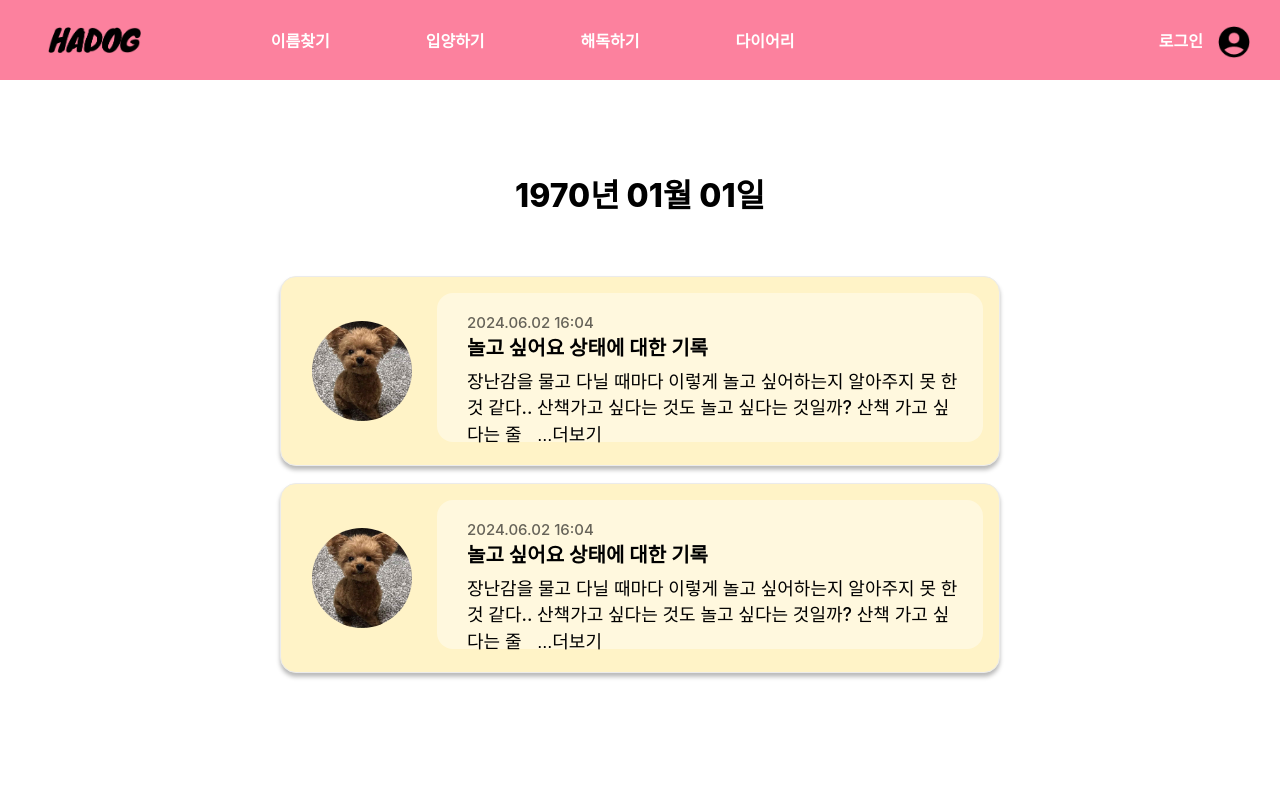
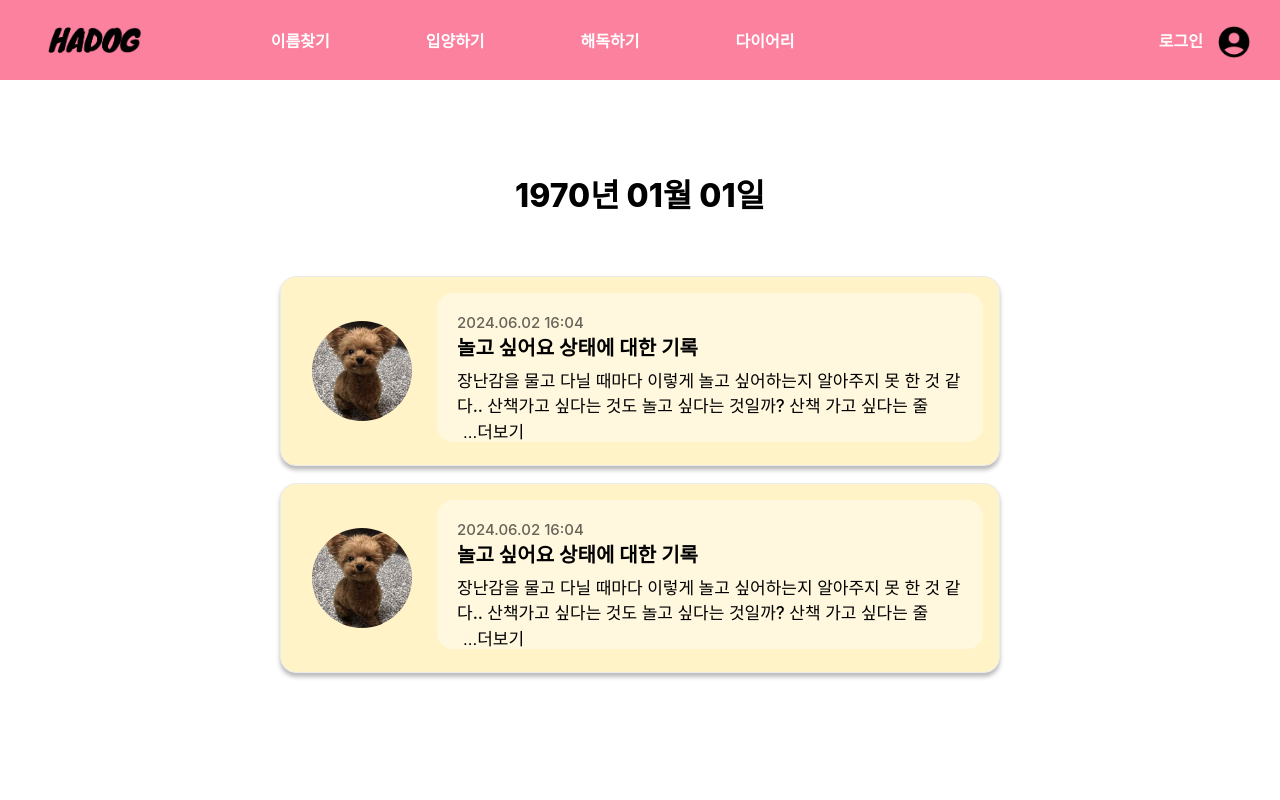
Before and after one commit to corner-PJ/front-end, a React (Create React App) app in the folder frontend/: page /diary/list in a window 1280 px wide. Shown: the top 800 px of the page. Built offline with nearby package versions, Linux system fonts and the light colour scheme.

Commit message:
fix.더보기 오류 재해결, feat.글 수정부분 추가

```diff
--- a/frontend/src/components/Diary/DiaryDetail.js
+++ b/frontend/src/components/Diary/DiaryDetail.js
@@ -10,7 +10,8 @@ export function DiaryDetailPage() {
     const navigate = useNavigate();
     const location = useLocation();
     const queryParams = new URLSearchParams(location.search);
-    const selectedDate = queryParams.get('date');
+    const selectedDateStr = queryParams.get('date');
+    const selectedDate = new Date(selectedDateStr);
 
     const [isModalOpen, setIsModalOpen] = useState(false);
 
@@ -28,7 +29,8 @@ export function DiaryDetailPage() {
     };
 
     const handleModify = () => {
-        navigate('/diary/');
+        const content = "장난감을 물고 다닐 때마다 이렇게 놀고 싶어하는지 알아주지 못 한 것 같다.. 산책가고 싶다는 것도 놀고 싶다는 것일까? 산책 가고 싶다는 줄 알았다.";
+        navigate('/diary/new', { state: { selectedDate, content } });
     };
 
     return (
--- a/frontend/src/components/Diary/DiaryList.js
+++ b/frontend/src/components/Diary/DiaryList.js
@@ -49,7 +49,7 @@ export function DiaryListPage() {
                                 {content.length > maxLength ? (
                                     <>
                                         {content.substring(0, maxLength)}
-                                        <ReadMoreButton onClick={handleReadMore}>...더보기</ReadMoreButton>
+                                        <ReadMoreButton onClick={() => handleReadMore(selectedDate)}>...더보기</ReadMoreButton>
                                     </>
                                 ) : (
                                     content
@@ -155,7 +155,6 @@ const ListDate = styled.span`
 	font-size: 15px;
 	font-family: Inter, sans-serif;
 	font-weight: 500;
-    margin-left: 10px;
 
 `;
 
@@ -165,17 +164,15 @@ const ListContentHeader = styled.span`
 	font-family: Inter, sans-serif;
 	font-weight: 600;
 	text-align: left;
-    margin-left: 10px;
     margin-bottom: 6px;
 `;
 
 const ListContent = styled.span`
 	color: black;
-	font-size: 18px;
+	font-size: 17px;
 	font-family: Inter, sans-serif;
 	font-weight: 500;
 	text-align: left;
-    margin-left: 10px;
 `;
 
 const ReadMoreButton = styled.button`
@@ -183,8 +180,7 @@ const ReadMoreButton = styled.button`
     background: none;
     border: none;
     cursor: pointer;
-    font-size: 18px;
-    margin-left: 5px;
+    font-size: 17px;
 
     &:hover {
         text-decoration: underline;
--- a/frontend/src/components/Diary/DiaryWrite.js
+++ b/frontend/src/components/Diary/DiaryWrite.js
@@ -1,14 +1,27 @@
-import React, {useState} from "react";
+import React, {useState, useEffect} from "react";
 import styled from 'styled-components';
 import Choco from "../../assets/Choco.jpg"
-// import { useNavigate } from 'react-router-dom';
+import { useNavigate, useLocation  } from 'react-router-dom';
 import { WriteModal } from "./Modal/WriteModal";
+import { format } from 'date-fns';
 
 
 export function DiaryWritePage() {
-    // const navigate = useNavigate();
-    const [content, setContent] = useState("");
+    const navigate = useNavigate();
+    const location = useLocation();
+    const { state } = location;
+    const { selectedDate, content: initialContent } = state || {};
+    // const selectedDate = new Date(initialDateStr);
+
+    const [content, setContent] = useState(initialContent || "");
     const [isModalOpen, setIsModalOpen] = useState(false);
+
+    useEffect(() => {
+        // 상태가 변경된 경우, content를 초기화
+        if (initialContent) {
+            setContent(initialContent);
+        }
+    }, [initialContent]);
 
     const openModal = (day) => {
         setIsModalOpen(true);
@@ -18,9 +31,15 @@ export function DiaryWritePage() {
         setIsModalOpen(false);
     };
 
+    // const handleRegister = () => {
+    //     // 백엔드에 데이터 전달 로직 추가
+
+    //     openModal();
+    // };
+
     return (
         <DetailWrapper>
-            <DetailDate>2024년 6월 1일 토요일</DetailDate>
+            <DetailDate>{format(selectedDate, "yyyy년 MM월 dd일 EEEE")}</DetailDate>
 
             <HeaderWrapper>
                 <DetailImg src={Choco} />
```
